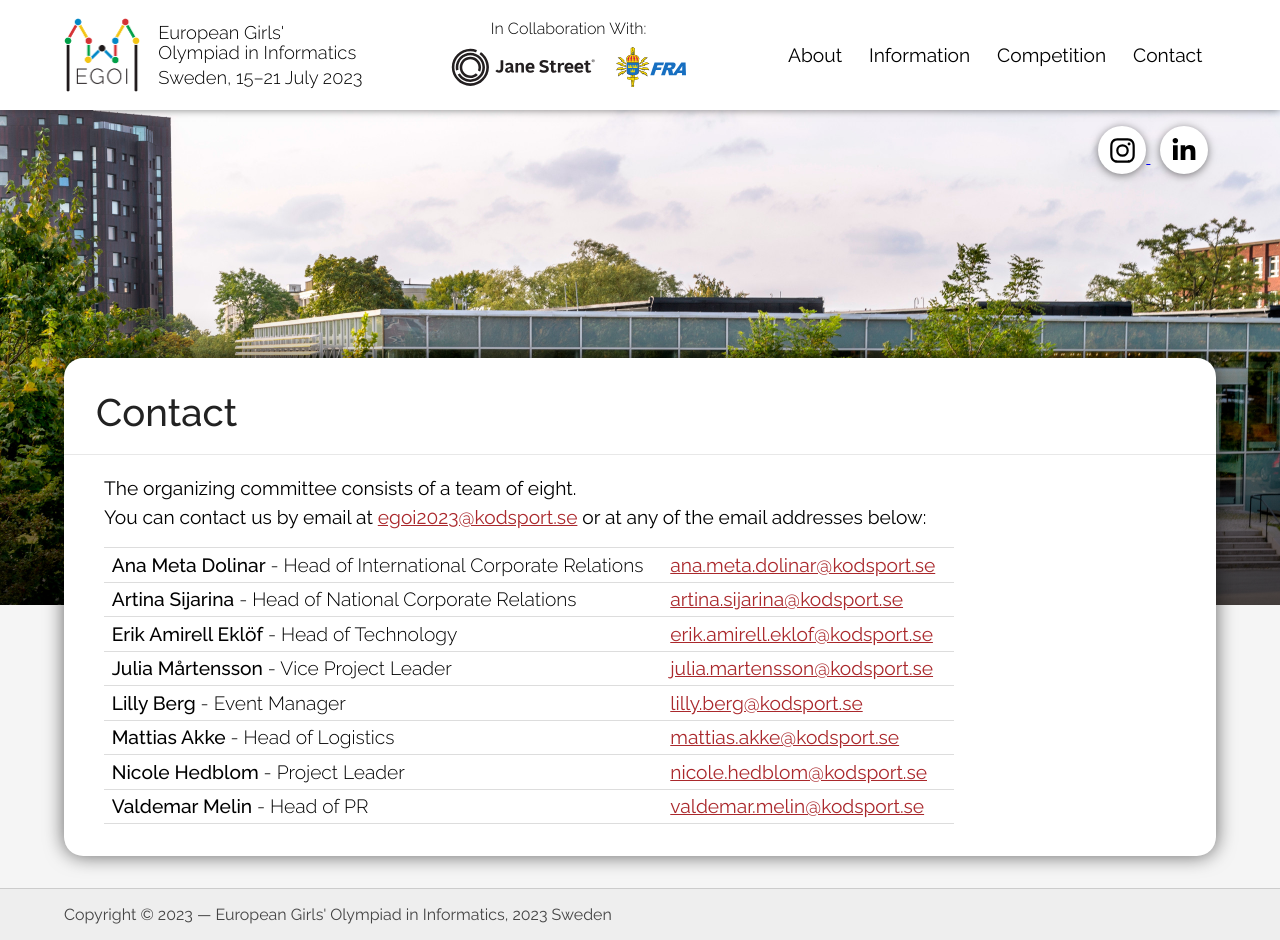
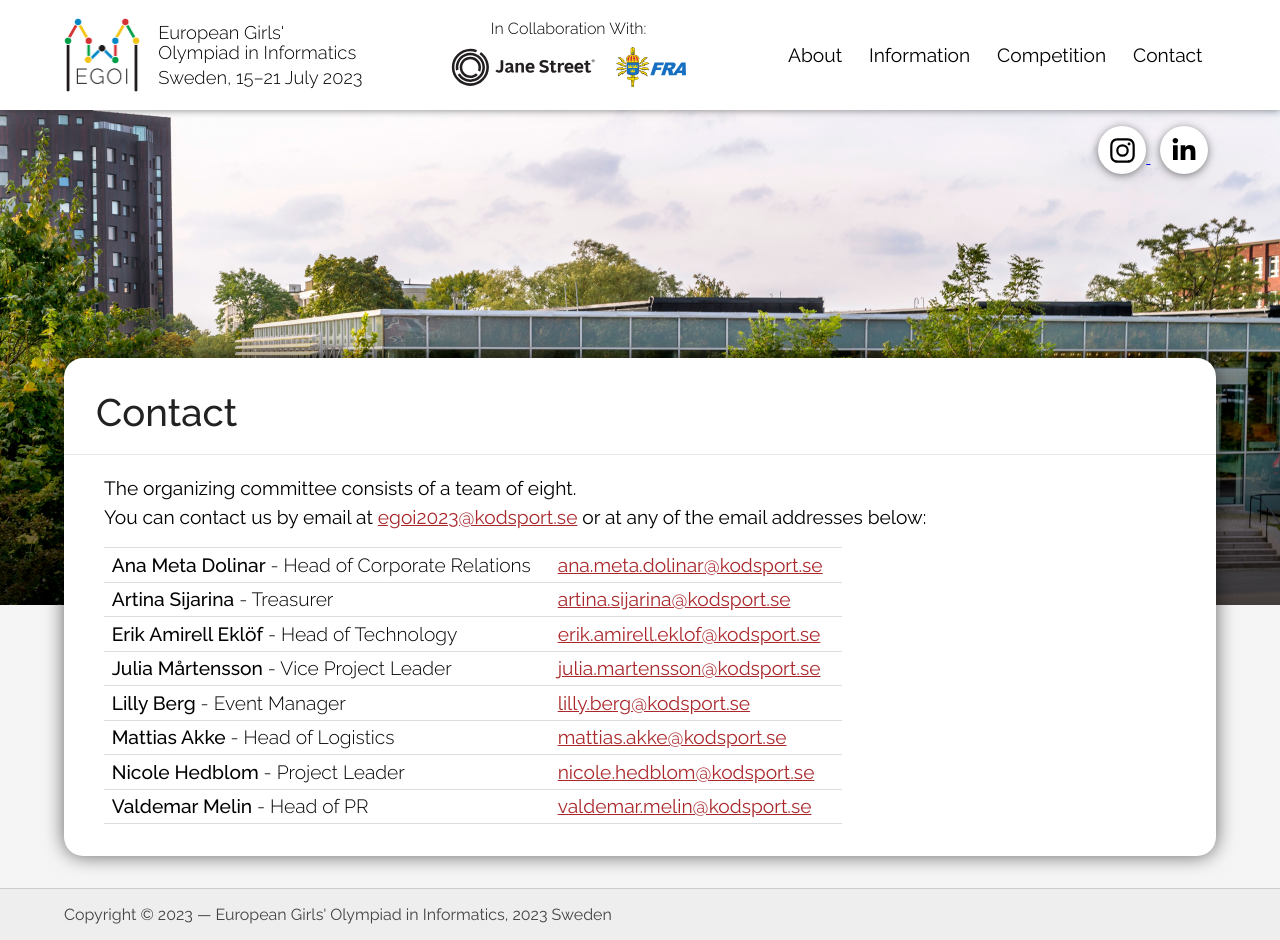
Before and after one commit to Kodsport/egoi23.se, a Jekyll site: the page built from contact.md, in a window 1280 px wide. Built offline with Jekyll 4.4.1, drawn with Linux system fonts in a browser that asks for light colours.

Commit message:
updated organizer titles

```diff
--- a/_data/organizers.yml
+++ b/_data/organizers.yml
@@ -1,11 +1,11 @@
 - title: Organizers
   people:
   - name: Ana Meta Dolinar
-    title: Head of International Corporate Relations
+    title: Head of Corporate Relations
     email: ana.meta.dolinar@kodsport.se
     imgname: ana.jpg
   - name: Artina Sijarina
-    title: Head of National Corporate Relations
+    title: Treasurer
     email: artina.sijarina@kodsport.se
     imgname: artina.jpg
   - name: Erik Amirell Eklöf
```
